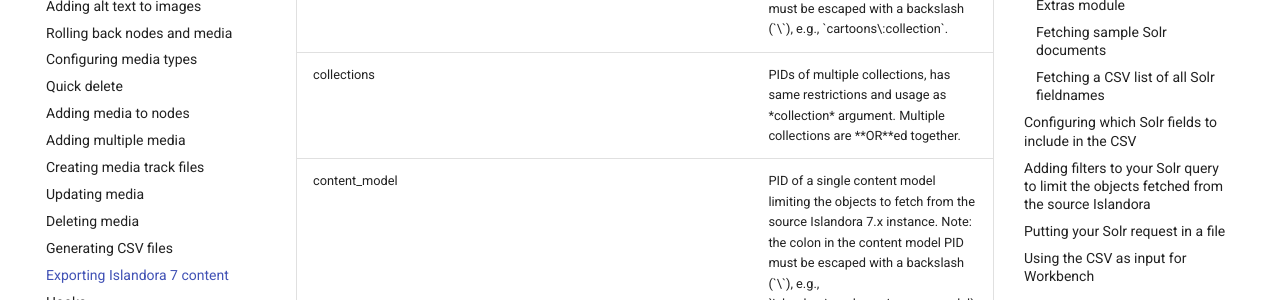
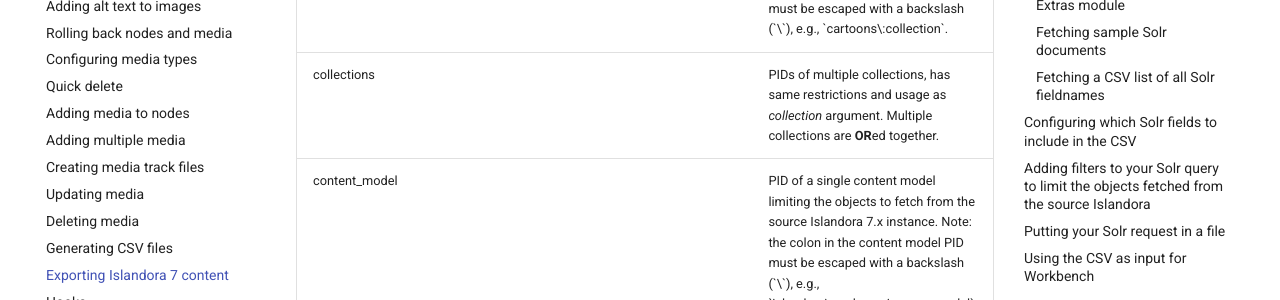
Before and after one commit to mjordan/islandora_workbench_docs, an MkDocs documentation site: the page built from docs/exporting_islandora_7_content.md, in a window 1280 px wide and 900 px high, scrolled down 1771 px. Shown: the part 193-493 px from the top of the window. Built offline with MkDocs 1.6.1 and Material for MkDocs 9.7.7, drawn with Linux system fonts in a browser that asks for light colours; comment, search, counter and statistics services are not loaded.

Commit message:
Fix incorrect formatting

```diff
--- a/docs/exporting_islandora_7_content.md
+++ b/docs/exporting_islandora_7_content.md
@@ -103,7 +103,7 @@ parameters can be changed in the user-supplied config file.
     <tr>
       <td>collections</td>
       <td></td>
-      <td>PIDs of multiple collections, has same restrictions and usage as *collection* argument. Multiple collections are **OR**ed together.</td>
+      <td>PIDs of multiple collections, has same restrictions and usage as <i>collection</i> argument. Multiple collections are <b>OR</b>ed together.</td>
     </tr>
     <tr>
         <td>content_model</td>
```
